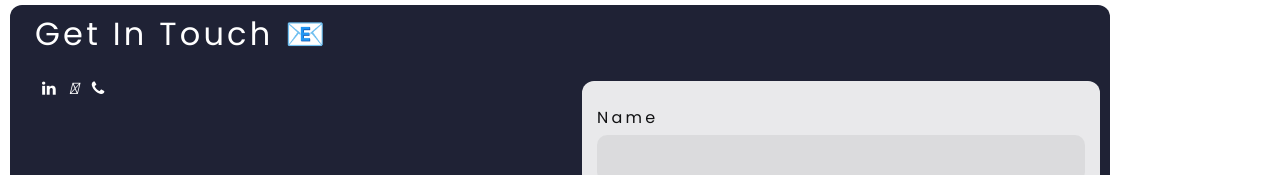
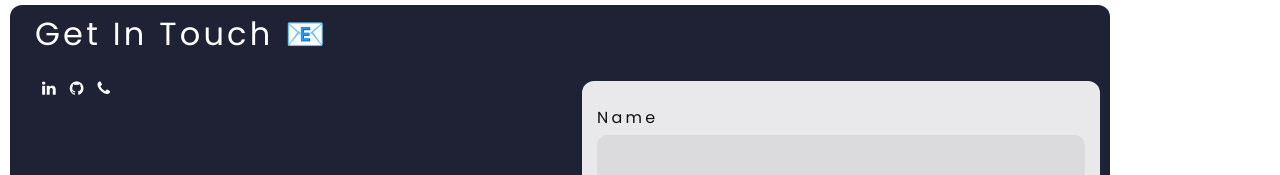
Before and after one commit to rajat6235/portfolio, a React (Create React App) app in the folder myportfolio/: page / in a window 1280 px wide. Shown: the part 2259-2434 px from the top of the page. Built offline with nearby package versions, Linux system fonts and the light colour scheme; a web font is replaced by a local one.

Commit message:
menu bar fixes

```diff
--- a/myportfolio/src/Container/ContactMe/ContactMe.js
+++ b/myportfolio/src/Container/ContactMe/ContactMe.js
@@ -74,7 +74,7 @@ export default function ContactMe(props) {
                 <i  title="Linkedin" className="fa fa-linkedin"></i>
               </a>
               <a href="https://github.com/rajat6235">
-                <i  title="Github" className="fa-brands fa-github"></i>
+                <i  title="Github" className="fa fa-github"></i>
               </a>
               <a href="tel:7837733549">
               <i  title="Phone" className="fa fa-phone"></i>
--- a/myportfolio/src/Container/Home/Header/Header.css
+++ b/myportfolio/src/Container/Home/Header/Header.css
@@ -62,17 +62,18 @@
         flex-direction: column;
         position: absolute;
         left: -100%;
+    padding: 10px 15px;
         top: 0px;
         height: 100vh;
         width: 100%;
-        justify-content: space-around;
+        justify-content: space-evenly;
         backdrop-filter: blur(6px);
         z-index: 1000;
         opacity: 0.5;
-        transition: all 0.8s ease-out;
+        transition: opacity 0.6s cubic-bezier(0.4, 0, 0.2, 1) 0ms;
     }
     .options_container {
-        position: absolute;
+    position: absolute;
     display: flex;
     flex-direction: column;
     top: 0px;
--- a/myportfolio/src/Container/Resume/Resume.css
+++ b/myportfolio/src/Container/Resume/Resume.css
@@ -253,7 +253,7 @@
     max-height: 26.7px;
   }
   .resume-main-heading span {
-    font-size: 18.3px;
+    font-size: 19px;
   }
   .experience-description {
     font-size: 14.4px;
```
